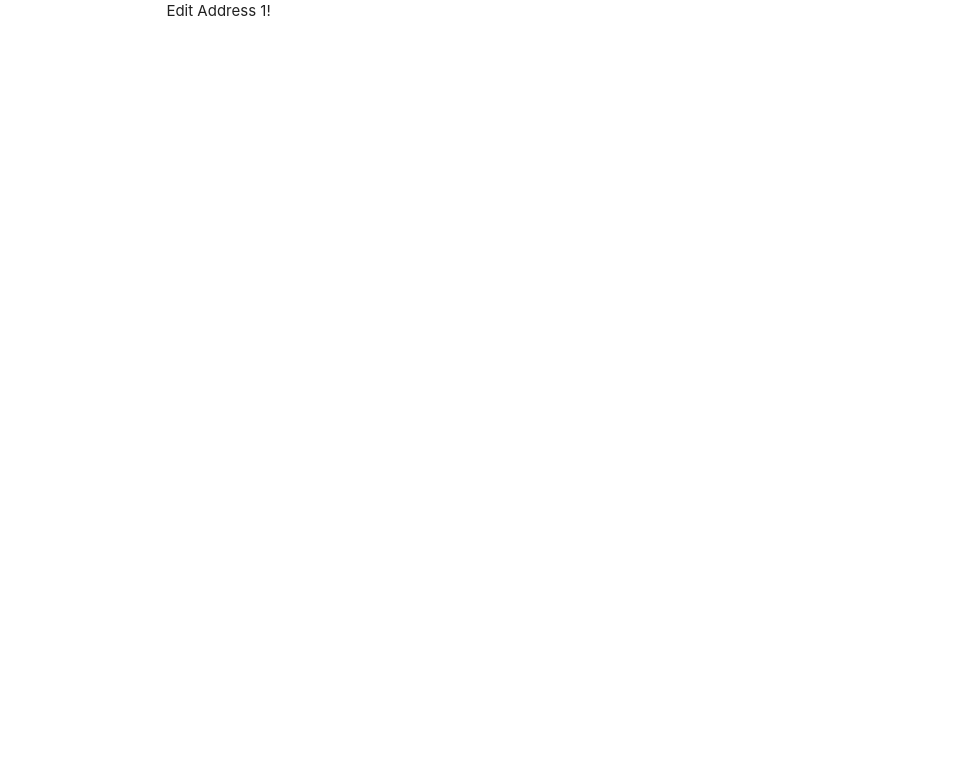
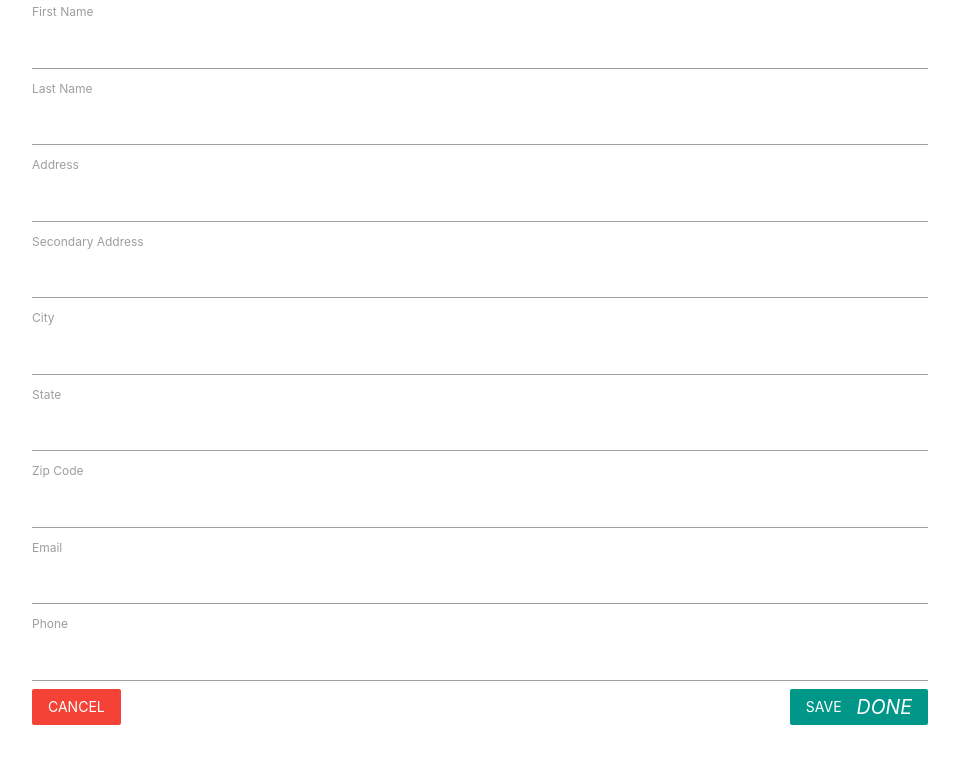
Before and after one commit to pmaher/AddressBook, a React (Create React App) app in the folder app/: page /edit/1 in a window 1280 px wide. Shown: the top 764 px of the page, without its empty margins (160-1119 px from the left). Built offline with nearby package versions, Linux system fonts and the light colour scheme; no server answers; the HTML template or start-up script is replaced by a standard one.

Commit message:
Initial implementation of the edit address page with redux-form

```diff
--- a/app/package.json
+++ b/app/package.json
@@ -11,9 +11,12 @@
     "react-redux": "^7.1.1",
     "react-router-dom": "^5.1.2",
     "react-scripts": "3.2.0",
+    "react-select-us-states": "^0.1.2",
     "reactstrap": "^8.1.1",
     "redux": "^4.0.4",
-    "redux-thunk": "^2.3.0"
+    "redux-form": "^8.2.6",
+    "redux-thunk": "^2.3.0",
+    "yup": "^0.27.0"
   },
   "scripts": {
     "start": "react-scripts start",
--- a/app/src/actions/index.js
+++ b/app/src/actions/index.js
@@ -1,7 +1,12 @@
 import axios from 'axios';
-import { FETCH_ADDRESSES } from '../actions/types';
+import { FETCH_ADDRESSES, FETCH_ADDRESS } from '../actions/types';
 
 export const fetchAddresses = () => async dispatch => {
     const res = await axios.get('/api/address');
-    dispatch({ type: FETCH_ADDRESSES, payload: res.data});
+    dispatch({ type: FETCH_ADDRESSES, payload: res.data });
 };
+
+export const fetchAddress = (addressId) => async dispatch => {
+    const res = await axios.get(`/api/address/${addressId}`);
+    dispatch({ type: FETCH_ADDRESS, payload: res.data });
+};
--- a/app/src/actions/types.js
+++ b/app/src/actions/types.js
@@ -1 +1,2 @@
 export const FETCH_ADDRESSES = 'fetch_addresses';
+export const FETCH_ADDRESS = 'fetch_address';
--- a/app/src/components/AddressList.js
+++ b/app/src/components/AddressList.js
@@ -23,13 +23,15 @@ class AddressList extends Component {
             </tr>
             </thead>
             <tbody>
-                {this.props.addresses.map((address, i) =>
+                {this.props.addresses &&
+                this.props.addresses.map((address, i) =>
                     <AddressRow key={i} {...address} />)}
             </tbody>
         </table>);
     }
 
     render() {
+        debugger;
         return (
             <div>
                 {this.renderAddresses()}
@@ -44,8 +46,9 @@ class AddressList extends Component {
 }
 
 //this maps the addresses from the reducer to the component props
-function mapStateToProps(addresses) {
-    return { addresses: addresses || [] };
+function mapStateToProps(state) {
+    return state.reducers;
+    //    return { addresses: addresses || [] };
 }
 
 export default connect(mapStateToProps, { fetchAddresses })(AddressList);
--- a/app/src/components/App.js
+++ b/app/src/components/App.js
@@ -3,7 +3,6 @@ import { BrowserRouter, Route } from 'react-router-dom';
 import AddressList from './AddressList';
 import EditAddress from './EditAddress';
 import NewAddress from './NewAddress';
-
 
 class App extends Component {
 
@@ -22,9 +21,4 @@ class App extends Component {
     }
 };
 
-//this maps the addresses from the reducer to the component props
-function mapStateToProps(addresses) {
-    return { addresses: addresses || [] };
-}
-
 export default App;
--- a/app/src/components/EditAddress.js
+++ b/app/src/components/EditAddress.js
@@ -1,14 +1,51 @@
 import React, { Component } from 'react';
+import { connect } from 'react-redux';
+import { fetchAddress } from '../actions';
+import { Link } from 'react-router-dom';
+import { reduxForm, Field } from 'redux-form';
+import AddressField from './field/AddressField';
+import formFields from './field/formFields';
 
 class EditAddress extends Component {
 
+    componentDidMount() {
+        const { id: addressId } = this.props.match.params;
+        this.props.fetchAddress(addressId);
+    }
+
+    renderFields() {
+        return formFields.map(({label, name}) => {
+            return <Field key={name} component={AddressField} type="text" label={label} name={name} />
+        });
+    }
+
     render() {
+        const { handleSubmit, load, pristine, reset, submitting } = this.props;
         return (
-            <div className="container">
-                Edit Address {this.props.match.params.id}!
-            </div>
+            <form onSubmit={this.props.handleSubmit}>
+                { this.renderFields() }
+                <Link to="/" className="red btn-flat left white-text">
+                    Cancel
+                </Link>
+                <button type="submit" className="teal btn-flat right white-text">Save<i className="material-icons right">done</i></button>
+            </form>
         )
     }
 }
 
+function validate(values) {
+    const errors = {};
+    return errors;
+}
+
+EditAddress = reduxForm({
+    form: 'initializeFromState', // a unique identifier for this form
+    enableReinitialize: true,
+    destroyOnUnmount: true
+})(EditAddress)
+
+// You have to connect() to any reducers that you wish to connect to yourself
+EditAddress = connect(state => ({initialValues: state.reducers.address}),{ fetchAddress }
+)(EditAddress)
+
 export default EditAddress
--- /dev/null
+++ b/app/src/components/field/AddressField.js
@@ -0,0 +1,10 @@
+import React from 'react';
+
+export default ({ input, label }) => {
+    return (
+        <div>
+            <label>{label}</label>
+            <input { ...input } />
+        </div>
+    );
+};
--- /dev/null
+++ b/app/src/components/field/formFields.js
@@ -0,0 +1,11 @@
+export default [
+    {label: 'First Name', name: 'firstName'},
+    {label: 'Last Name', name: 'lastName'},
+    {label: 'Address', name: 'address'},
+    {label: 'Secondary Address', name: 'address2'},
+    {label: 'City', name: 'city'},
+    {label: 'State', name: 'state'},
+    {label: 'Zip Code', name: 'zipcode'},
+    {label: 'Email', name: 'email'},
+    {label: 'Phone', name: 'phone'}
+];
--- a/app/src/index.js
+++ b/app/src/index.js
@@ -7,9 +7,10 @@ import reduxThunk from 'redux-thunk';
 import App from './components/App';
 //by default uses index.js if a folder is imported
 import reducers from './reducers/addressReducer';
+import { combineReducers } from 'redux';
+import { reducer as form } from 'redux-form';
 
-const store = createStore(reducers, {}, applyMiddleware(reduxThunk));
-//const store = createStore(() => {} , {}, applyMiddleware(reduxThunk));
+const store = createStore(combineReducers({ reducers, form }), {}, applyMiddleware(reduxThunk));
 
 ReactDOM.render(
     <Provider store={store}><App /></Provider>,
--- a/app/src/reducers/addressReducer.js
+++ b/app/src/reducers/addressReducer.js
@@ -1,10 +1,18 @@
-import { FETCH_ADDRESSES } from '../actions/types';
+import { FETCH_ADDRESSES, FETCH_ADDRESS } from '../actions/types';
 
-export default function( state = [], action) {
+export default function( state = {}, action) {
     switch(action.type) {
         case FETCH_ADDRESSES:
-            return action.payload;
+            //return action.payload;
+            return Object.assign({}, state, {
+                addresses: action.payload
+            });
+        case FETCH_ADDRESS:
+            //return action.payload;
+            return Object.assign({}, state, {
+                address: action.payload
+            });
         default:
-            return [];
+            return state;
     }
 }
```
Also changed, not shown: 1 other file (tests, documents, lock files or other folders).
